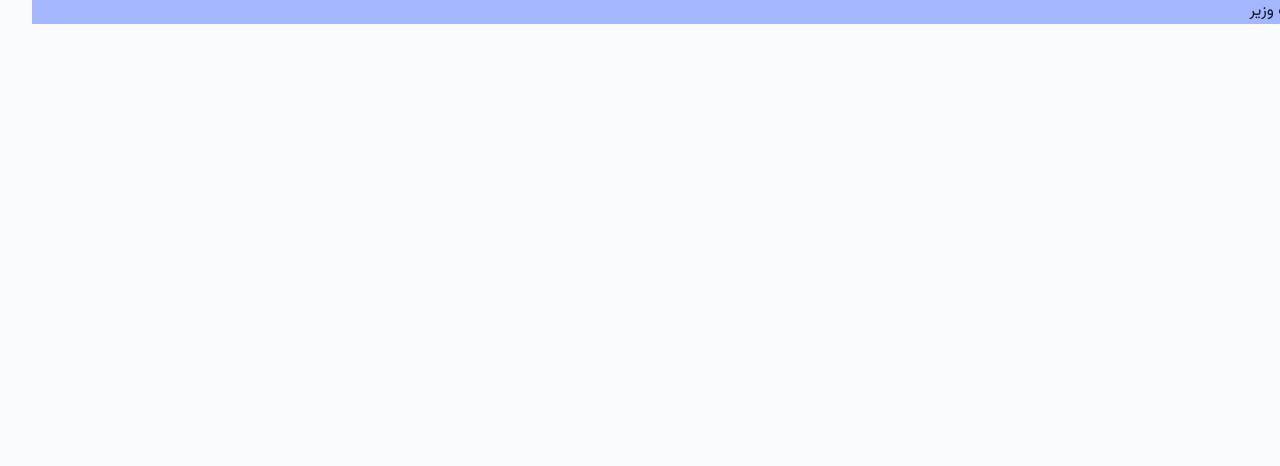
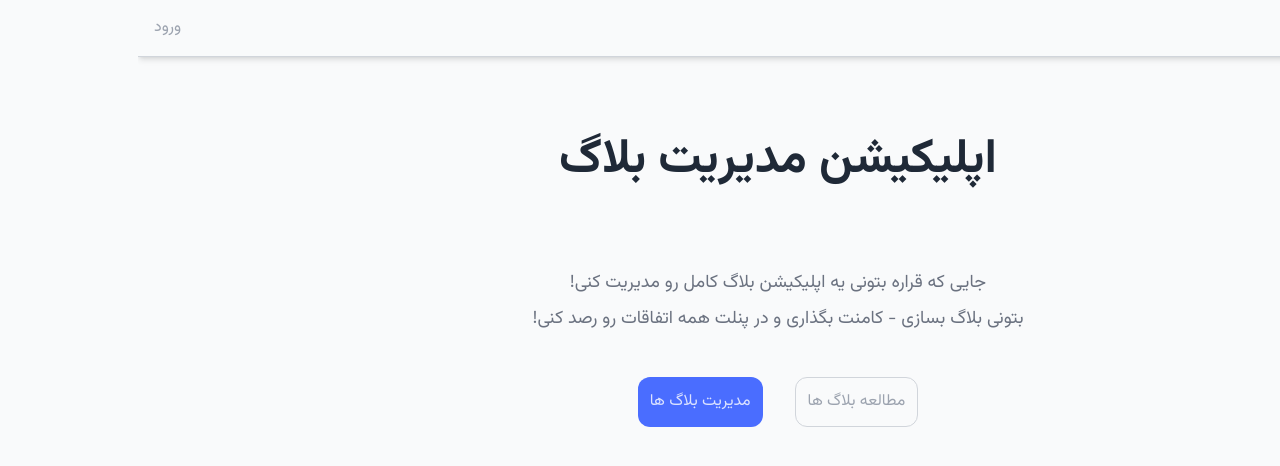
Before and after one commit to AliMoradpour/next-blog-app, a Next.js app in the folder frontend/: page / in a window 1280 px wide. Shown: the top 466 px of the page. Built offline with nearby package versions, Linux system fonts and the light colour scheme.

Commit message:
home page

```diff
--- a/frontend/src/app/layout.tsx
+++ b/frontend/src/app/layout.tsx
@@ -1,6 +1,7 @@
 import type { Metadata } from "next";
 import "@/styles/globals.css";
 import vazirFont from "@/constants/localFont";
+import Header from "@/components/Header";
 
 export const metadata: Metadata = {
   title: "Create Next App",
@@ -14,7 +15,10 @@ export default function RootLayout({
 }>) {
   return (
     <html lang="fa" dir="rtl">
-      <body className={`${vazirFont.variable} font-sans`}>{children}</body>
+      <body className={`${vazirFont.variable} font-sans min-h-screen`}>
+        <Header />
+        <div className="container xl:max-w-screen-xl">{children}</div>
+      </body>
     </html>
   );
 }
--- a/frontend/src/app/page.tsx
+++ b/frontend/src/app/page.tsx
@@ -1,3 +1,28 @@
+import Button from "@/ui/Button";
+import Link from "next/link";
+
 export default function Home() {
-  return <h1 className="bg-primary-400 text-secondary-900">فونت وزیر</h1>;
+  return (
+    <div>
+      <h1 className="font-bold text-center text-2xl md:text-5xl text-secondary-800 my-20">
+        اپلیکیشن مدیریت بلاگ
+      </h1>
+
+      <div>
+        <p className="text-center text-secondary-500 text-lg leading-loose">
+          جایی که قراره بتونی یه اپلیکیشن بلاگ کامل رو مدیریت کنی!
+          <br /> بتونی بلاگ بسازی - کامنت بگذاری و در پنلت همه اتفاقات رو رصد
+          کنی!
+        </p>
+        <div className="flex justify-center gap-x-8 w-full mt-10">
+          <Button variant="outline">
+            <Link href="/blogs">مطالعه بلاگ ها</Link>
+          </Button>
+          <Button variant="primary">
+            <Link href="/profile">مدیریت بلاگ ها</Link>
+          </Button>
+        </div>
+      </div>
+    </div>
+  );
 }
--- /dev/null
+++ b/frontend/src/components/Header.tsx
@@ -0,0 +1,40 @@
+import NavLink from "./NavLink";
+
+const navLinks = [
+  {
+    id: 1,
+    children: "خانه",
+    path: "/",
+  },
+  {
+    id: 2,
+    children: "بلاگ ها",
+    path: "/blogs",
+  },
+];
+
+function Header() {
+
+  const user = false;
+
+  return (
+    <header
+      className={`z-10 shadow-md bg-inherit mb-10 sticky top-0 transition-all duration-200 border-b border-b-secondary-300`}>
+      <nav className="container xl:max-w-screen-xl">
+        <ul className="flex items-center text-secondary-400 justify-between py-2">
+          <div className="flex items-center gap-x-10">
+            {navLinks.map((navLink) => {
+              return (
+                <li key={navLink.id}>
+                  <NavLink path={navLink.path}>{navLink.children}</NavLink>
+                </li>
+              );
+            })}
+          </div>
+          <li>{user ? <NavLink path="/profile">پروفایل</NavLink> : <NavLink path="/signin">ورود</NavLink>}</li>
+        </ul>
+      </nav>
+    </header>
+  );
+}
+export default Header;
--- /dev/null
+++ b/frontend/src/components/NavLink.tsx
@@ -0,0 +1,26 @@
+"use client";
+
+import Link from "next/link";
+import { usePathname } from "next/navigation";
+import { ReactNode } from "react";
+
+interface NavLinkProps {
+  path: string;
+  children: ReactNode;
+}
+
+function NavLink({ path, children }: NavLinkProps) {
+  const pathname = usePathname();
+
+  return (
+    <Link
+      className={`block py-2 hover:text-secondary-900 transition-all ease-out
+        ${pathname === path ? "text-primary-900" : ""}
+      `}
+      href={path}>
+      {children}
+    </Link>
+  );
+}
+
+export default NavLink;
--- /dev/null
+++ b/frontend/src/ui/Button.tsx
@@ -0,0 +1,26 @@
+import { CssVariable } from "next/dist/compiled/@next/font";
+import { MouseEventHandler, ReactElement } from "react";
+
+const btnType = {
+  primary: "btn--primary",
+  secondary: "btn--secondary",
+  outline: "btn--outline",
+  danger: "btn--danger",
+};
+
+interface ButtonProps {
+  children?: ReactElement;
+  onClick?: MouseEventHandler;
+  variant: string;
+  className?: string;
+}
+
+function Button({ children, onClick, variant = "primary", className, ...rest }: ButtonProps) {
+  return (
+    <button onClick={onClick} className={`btn ${btnType[variant]} ${className}`} {...rest}>
+      {children}
+    </button>
+  );
+}
+
+export default Button;
```
